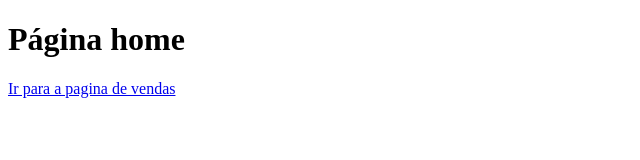
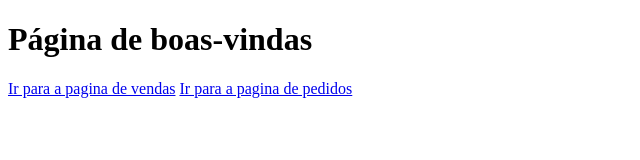
Before and after one commit to alexdaniel20/AulaGitHub, a plain HTML site: page index.html in a window 1280 px wide. Shown: the whole page, without its empty margins (0-640 px from the left). Drawn offline with Linux system fonts and the light colour scheme.

```diff
--- a/index.html
+++ b/index.html
@@ -7,7 +7,8 @@
     <title>Document</title>
 </head>
 <body>
-    <h1>Página home</h1>
+    <h1>Página de boas-vindas</h1>
     <a href="vendas.html"> Ir para a pagina de vendas</a>
+    <a href="pedidos.html">Ir para a pagina de pedidos</a>
 </body>
 </html>
```
Also changed, not shown: pedidos.html (+1 -0 lines).
